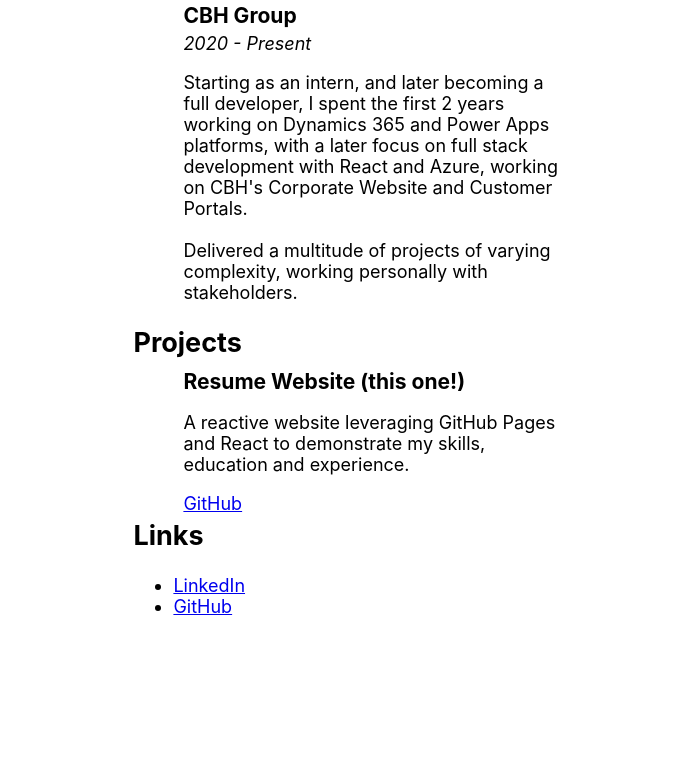
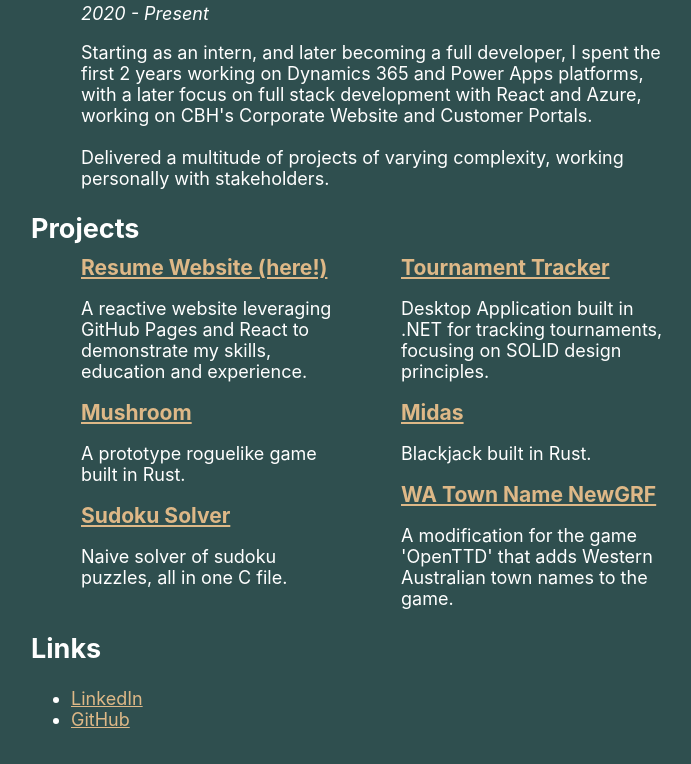
Before and after one commit to Joel-Milligan/Joel-Milligan.github.io, a React (Create React App) app: page / in a window 1280 px wide. Shown: the part 713-1477 px from the top of the page, without its empty margins (289-980 px from the left). Before the commit the page ends 1348 px from the top, so only its background shows below. Built offline with nearby package versions, Linux system fonts and the light colour scheme.

Commit message:
Add projects and styling

```diff
--- a/src/App.css
+++ b/src/App.css
@@ -1,9 +1,14 @@
-.App {
+body {
+  color: white;
+  background-color: darkslategray;
+}
+
+.app {
   display: flex;
   flex-direction: column;
   align-content: center;
   gap: 0px;
-  margin: 0% 33%;
+  margin: 2vw 33vw;
   font-size: calc(10px + 1vmin);
 }
 
@@ -16,3 +21,34 @@
 section {
   margin-left: 50px;
 }
+
+a {
+  color: burlywood;
+}
+
+.project-column {
+  width: 50%;
+  margin-left: 0px;
+}
+
+.double-column {
+  display: flex;
+  justify-content: space-between;
+  flex-wrap: wrap;
+}
+
+@media (max-width: 1400px) {
+  .app {
+    margin: 2vh 25vw;
+  }
+}
+
+@media (max-width: 1200px) {
+  .app {
+    margin: 2vh 15vw;
+  }
+
+  .project-column {
+    width: 100%;
+  }
+}
--- a/src/App.tsx
+++ b/src/App.tsx
@@ -9,7 +9,7 @@
 
 const App = () => {
   return (
-    <div className='App'>
+    <div className='app'>
       <Header />
       <About />
       <Skills />
--- a/src/components/projects/Project.tsx
+++ b/src/components/projects/Project.tsx
@@ -8,9 +8,8 @@
 
 const Project = ({ title, github, children }: Props) => (
     <section>
-        <h3>{title}</h3>
+        <h3><a href={github}>{title}</a></h3>
         <p>{children}</p>
-        <a href={github}>GitHub</a>
     </section>
 );
 
--- a/src/components/projects/Projects.tsx
+++ b/src/components/projects/Projects.tsx
@@ -3,9 +3,32 @@
 const Projects = () => (
     <>
         <h2>Projects</h2>
-        <Project title='Resume Website (this one!)' github='https://github.com/Joel-Milligan/joel-milligan.github.io'>
-            A reactive website leveraging GitHub Pages and React to demonstrate my skills, education and experience.
-        </Project>
+        <section className="double-column" style={{ margin: "0px", padding: "0px" }}>
+            <div className="project-column">
+                <Project title="Resume Website (here!)" github="https://github.com/Joel-Milligan/joel-milligan.github.io">
+                    A reactive website leveraging GitHub Pages and React to demonstrate my skills, education and experience.
+                </Project>
+                <Project title="Mushroom" github="https://github.com/Joel-Milligan/mushroom">
+                    A prototype roguelike game built in Rust.
+                </Project>
+                <Project title="Sudoku Solver" github="https://github.com/Joel-Milligan/SudokuSolver">
+                    Naive solver of sudoku puzzles, all in one C file.
+                </Project>
+            </div>
+
+            <div className="project-column">
+                <Project title="Tournament Tracker" github="https://github.com/Joel-Milligan/Tournament-Tracker">
+                    Desktop Application built in .NET for tracking tournaments, focusing on SOLID design principles.
+                </Project>
+                <Project title="Midas" github="https://github.com/Joel-Milligan/Midas">
+                    Blackjack built in Rust.
+                </Project>
+                <Project title="WA Town Name NewGRF" github="https://github.com/Joel-Milligan/openttd-wa-town-names">
+                    A modification for the game 'OpenTTD' that adds Western Australian town names to the game.
+                </Project>
+
+            </div>
+        </section>
     </>
 );
 
--- a/src/components/skills/Skills.tsx
+++ b/src/components/skills/Skills.tsx
@@ -3,8 +3,8 @@
 const Skills = () => (
     <>
         <h2>Skills</h2>
-        <section style={{ display: 'flex', justifyContent: 'space-between' }}>
-            <div>
+        <section className="double-column">
+            <div className="project-column">
                 <h3>Programming Languages</h3>
                 <ul>
                     <Skill>.NET / C#</Skill>
@@ -16,7 +16,7 @@
                 </ul>
             </div>
 
-            <div>
+            <div className="project-column">
                 <h3>Technologies</h3>
                 <ul>
                     <Skill>Dynamics 365</Skill>
```
